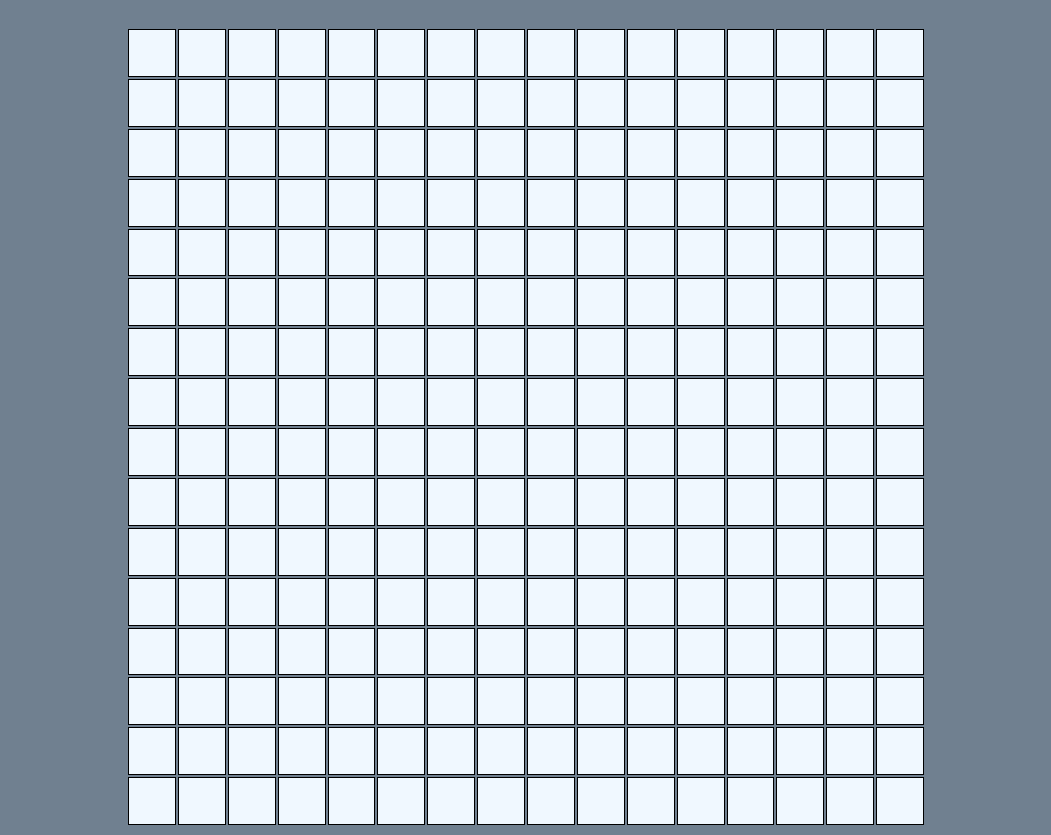
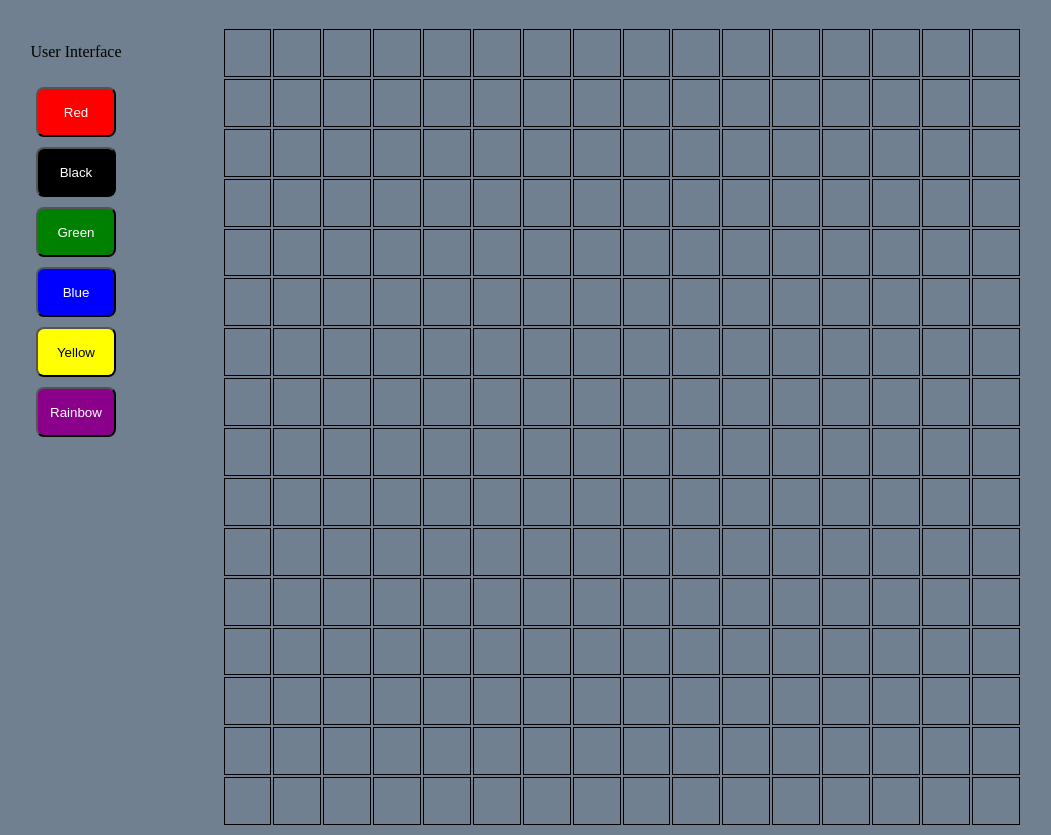
Before and after one commit to morloq/Etch-a-Sketch, a plain HTML site: page index.html in a window 1280 px wide. Shown: the part 75-910 px from the top of the page, without its empty margins (114-1165 px from the left). Drawn offline with Linux system fonts and the light colour scheme.

Commit message:
Add User interface + changeColor() (not setup)

```diff
--- a/css/style.css
+++ b/css/style.css
@@ -17,10 +17,41 @@ body{
     font-family:'Courier New', Courier, monospace;
 }
 
-td{
-   background-color: aliceblue;
+.ui{
+    display:flex;
+    flex-direction: column;
+    align-items: center;
+    gap:10px;
+    flex: 0 0 1;
 }
 
-td:hover{/*temporary, needs to be permanent*/
+.box{
+    display:flex;
+    gap:100px;
+}
+button{
+    width: 80px;
+    height: 50px;
+    border-radius:8px;
+    color:white;
+}
+
+.red{
+    background-color:red;
+}
+.black{
     background-color: black;
 }
+.green{
+    background-color: green;
+}
+.blue{
+    background-color: blue;
+}
+.yellow{
+    background-color: yellow;
+    color:black;
+}
+.rainbow{
+    background-color:darkmagenta;
+}
--- a/index.html
+++ b/index.html
@@ -8,8 +8,17 @@
     <div class="header">
         <p class="title">Etch a Sketch</p>
     </div>
-    <div class="container">
-        <!--set up grid-->
+    <div class="box">
+        <div class="ui">
+            <p>User Interface</p>
+            <button class="red">Red</button>
+            <button class="black">Black</button>
+            <button class="green">Green</button>
+            <button class="blue">Blue</button>
+            <button class="yellow">Yellow</button>
+            <button class="rainbow">Rainbow</button>
+        </div>
+        <div class="container"></div>
     </div>
 </body>
 <script type="text/javascript" src="./javascript/doStuff.js"></script>
--- a/javascript/doStuff.js
+++ b/javascript/doStuff.js
@@ -1,25 +1,38 @@
 //create grid using javascript:
+const container = document.querySelector(".container");
+let tr, tc;
 function createGrid() {
-    const container = document.querySelector(".container");
-    console.log(container);
-    var tbl = document.createElement('table');
+    let tbl = document.createElement('table');
     tbl.style.width = '800px';
     tbl.style.height = '800px';
 
     //16*16
-    for(let i = 0; i < 16; i++)
+    for(i = 0; i < 16; i++)
     {
-        var tr = tbl.insertRow();
+        tr = tbl.insertRow();
         tr.style.margin = 0;
         tr.style.border = "1px solid black";
-        for(let j = 0; j < 16; j++)
+        for(j = 0; j < 16; j++)
         {
-            var tc = tr.insertCell();
+            tc = tr.insertCell();
             tc.style.border = "1px solid black";
             tc.style.margin = 0;
+            tc.style.color = "red";
         }
     }
     container.appendChild(tbl);
 }
+const redButton = document.querySelector('.red');
+redButton.onclick = () => changeColor();
+const blackButton = document.querySelector('.black');
+const greenButton = document.querySelector('.green');
+const blueButton = document.querySelector('.blue');
+const yellowButton = document.querySelector('.yellow');
+const rainbowButton = document.querySelector('.rainbow');
 
+let containerHover = container.addEventListener("mouseover", changeColor());
+
+function changeColor(color){
+    container.style.color = "white";
+}
 createGrid();
```
